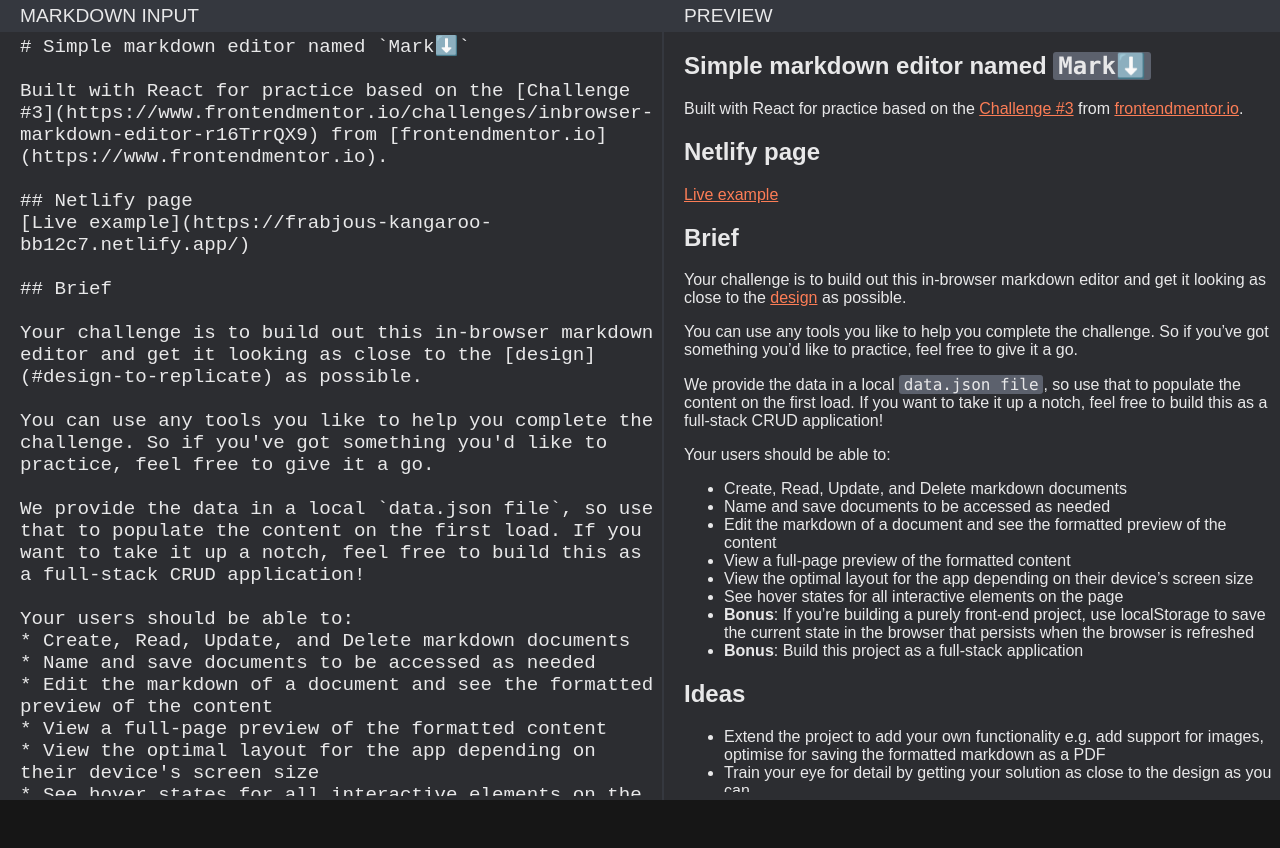
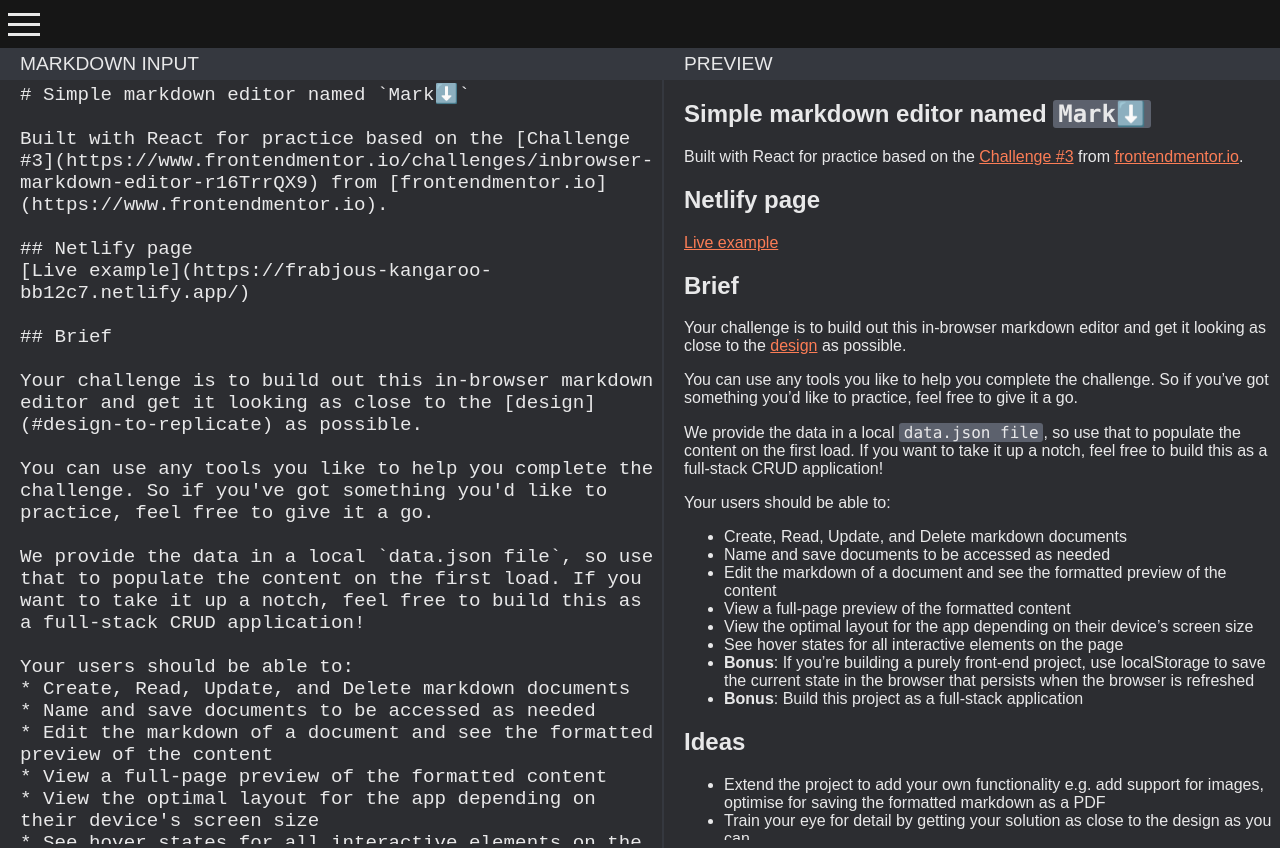
Before and after one commit to mihalcea-bogdan-daniel/markdow-editor, a React (Create React App) app: page / in a window 1280 px wide. Before the commit the page ends 800 px from the top, so only its background shows below. Built offline with nearby package versions, Linux system fonts and the light colour scheme.

Commit message:
40 minutes push

```diff
--- a/package.json
+++ b/package.json
@@ -14,6 +14,7 @@
     "@types/react": "^17.0.44",
     "@types/react-dom": "^17.0.15",
     "dompurify": "^2.3.6",
+    "hamburger-react": "^2.5.0",
     "markdown-it": "^12.3.2",
     "netlify-cli": "^9.16.4",
     "react": "^18.0.0",
--- a/src/App.tsx
+++ b/src/App.tsx
@@ -1,12 +1,13 @@
 import React from "react";
 import Editor from "./Pages/Editor";
+import Navigation from "./components/Navigation/Navigation";
 import "./App.scss";
 
 function App() {
   return (
     <div className="App">
       <header className="App-header">
-        <nav></nav>
+        <Navigation></Navigation>
       </header>
       <main>
         <Editor></Editor>
--- a/src/components/Navigation/Navigation.tsx
+++ b/src/components/Navigation/Navigation.tsx
@@ -1,9 +1,11 @@
 import React from "react";
+import styles from "./navigation.module.scss";
+import { Sling as Hamburger } from 'hamburger-react'
 
 const Navigation = ()=>{
     return (
-    <nav>
-
+    <nav className={styles.nav}>
+        <Hamburger />
     </nav>
     )
 }
--- /dev/null
+++ b/src/components/Navigation/navigation.module.scss
@@ -0,0 +1,3 @@
+nav{
+    display: flex;
+}
```
Also changed, not shown: 1 other file (tests, documents, lock files or other folders).
